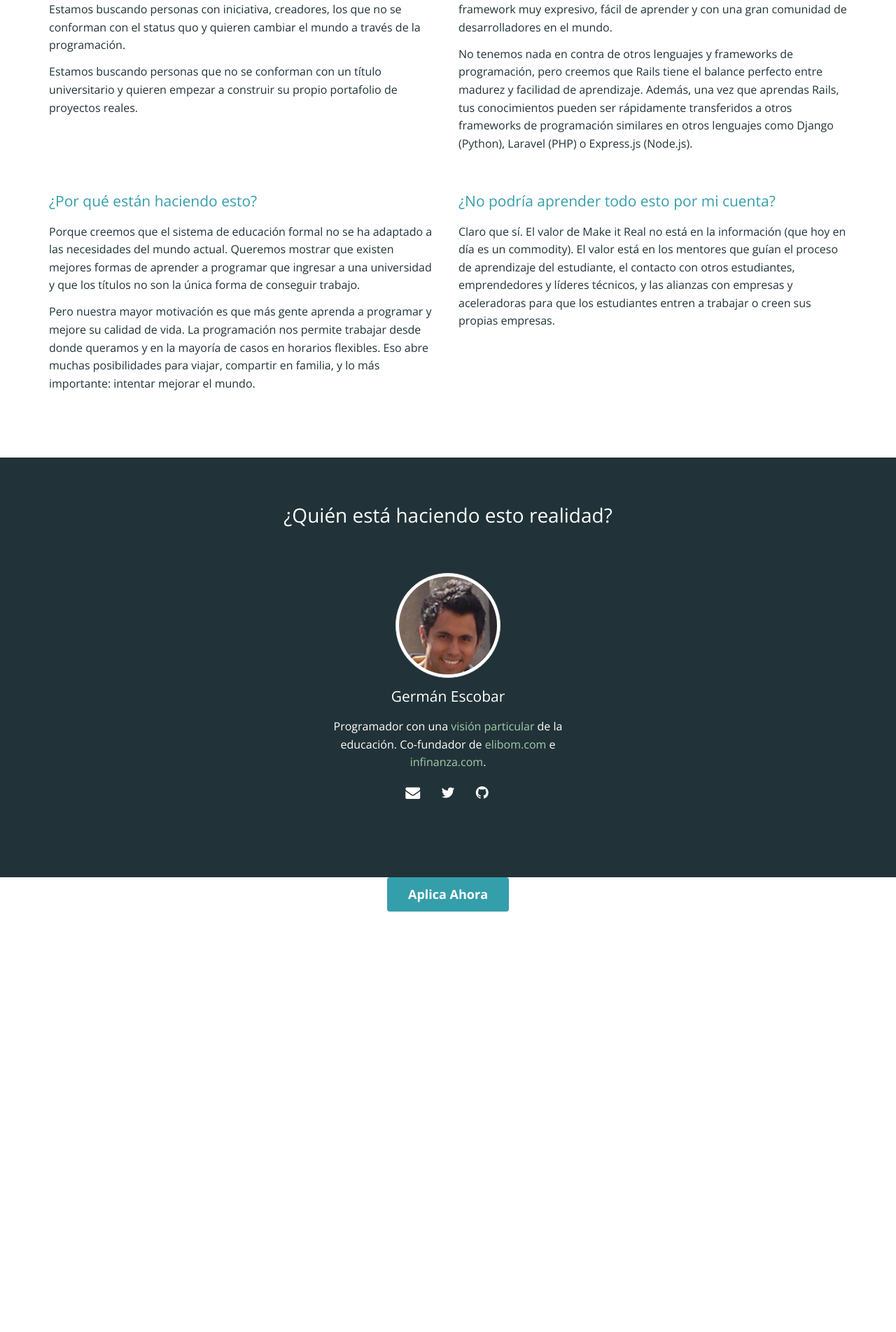
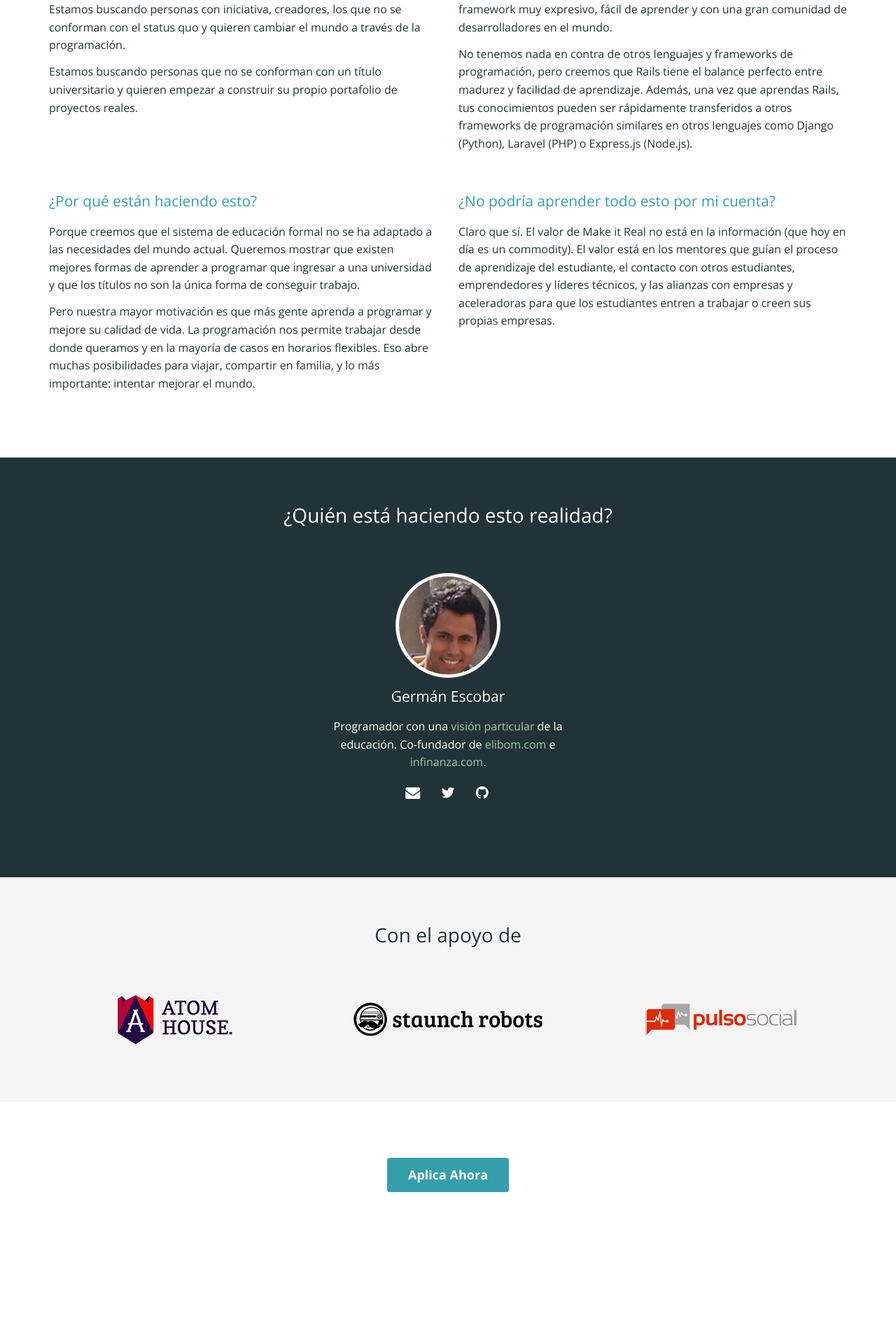
Before and after one commit to simonhoyos/blog, a Jekyll site: the page index.html, which Jekyll copies as it is, in a window 1280 px wide. Shown: the part 3290-5194 px from the top of the page at 70% size. Built offline with Jekyll 4.4.1, drawn with Linux system fonts in a browser that asks for light colours; before the commit the page ends 4793 px from its top, so only the background shows below that.

Commit message:
Include the support section in the homepage

```diff
--- a/css/style.scss
+++ b/css/style.scss
@@ -353,7 +353,6 @@
 
 .support {
   background-color: whiteSmoke;
-  margin-bottom: 80px;
 
   .box {
     margin-top: 40px;
--- a/index.html
+++ b/index.html
@@ -252,7 +252,7 @@
     </div>
   </section>
 
-  <!-- Methodology -->
+  <!-- Team -->
   <section class="section team inverted">
     <div class="container">
       <div class="row">
@@ -278,6 +278,32 @@
     </div>
   </section>
 
-  <div class="action"><a href="/apply" class="primary inverted">Aplica Ahora</a></div>
+  <!-- Support -->
+  <section class="section support">
+    <div class="container">
+      <div class="row">
+        <div class="col-sm-12">
+          <header class="text-center title">Con el apoyo de</header>
+        </div>
+      </div>
+
+      <div class="row">
+        <div class="col-sm-4 box text-center">
+          <img src="/images/atomhousefinallogo.png" class="img-responsive">
+        </div>
+        <div class="col-sm-4 box text-center">
+          <img src="/images/staunchrobots.png" class="img-responsive">
+        </div>
+        <div class="col-sm-4 box text-center">
+          <img src="/images/pulso-social-logo.png" class="img-responsive">
+        </div>
+        <!-- <div class="col-sm-3 box text-center">
+          <img src="/images/rutan.png" class="img-responsive">
+        </div> -->
+      </div>
+    </div>
+  </section>
+
+  <div class="action" style="margin-top: 80px;"><a href="/apply" class="primary inverted">Aplica Ahora</a></div>
 </body>
 </html>
```
Also changed, not shown: css/style.css, images/atomhousefinallogo.jpg (added), images/atomhousefinallogo.png (added), images/elibom.jpg (added), images/elibom.png (added), images/pulso-social-logo.png (added), images/rutan.png (added), images/staunchrobots.png (added).
